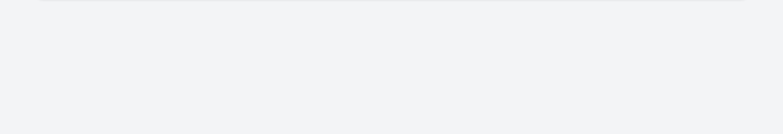
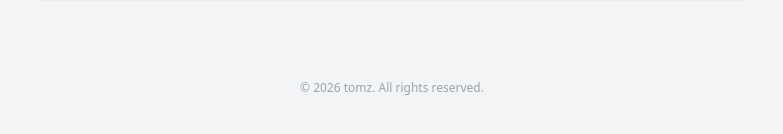
Before and after one commit to tomzio/attachmentstyle, a React (Vite) app: page / in a window 1280 px wide. Shown: the part 8397-8531 px from the top of the page, without its empty margins (248-1031 px from the left). Built offline with nearby package versions, Linux system fonts and the light colour scheme.

Commit message:
Add copyright footer to both main views

```diff
--- a/src/react-app/App.tsx
+++ b/src/react-app/App.tsx
@@ -262,6 +262,9 @@
             </div>
           </div>
         </div>
+        <footer className="text-center py-6 text-gray-400 text-xs">
+          © {new Date().getFullYear()} tomz. All rights reserved.
+        </footer>
       </div>
     );
   }
@@ -346,6 +349,9 @@
           </button>
         </div>
       </div>
+      <footer className="text-center py-6 text-gray-400 text-xs">
+        © {new Date().getFullYear()} tomz. All rights reserved.
+      </footer>
     </div>
   );
 }
```
